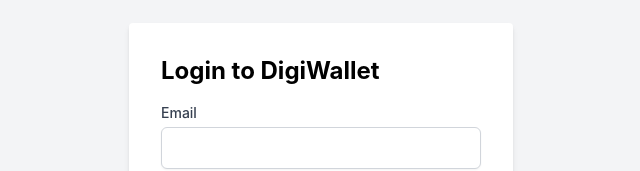
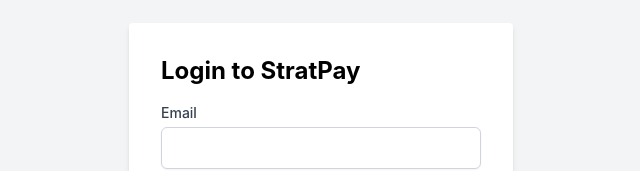
Before and after one commit to althealouise/alcruz-digital-wallet-react, a React (Create React App) app: page /login in a window 1280 px wide. Shown: the part 199-370 px from the top of the page, without its empty margins (319-959 px from the left). Built offline with nearby package versions, Linux system fonts and the light colour scheme.

Commit message:
fixed profile icon in sm screen

```diff
--- a/public/index.html
+++ b/public/index.html
@@ -2,7 +2,7 @@
 <html lang="en">
   <head>
     <meta charset="utf-8" />
-    <link rel="icon" href="%PUBLIC_URL%/favicon.ico" />
+    <link rel="icon" href="%PUBLIC_URL%/sp_favicon.ico" />
     <meta name="viewport" content="width=device-width, initial-scale=1" />
     <meta name="theme-color" content="#000000" />
     <meta
@@ -24,7 +24,7 @@
       work correctly both with client-side routing and a non-root public URL.
       Learn how to configure a non-root public URL by running `npm run build`.
     -->
-    <title>React App</title>
+    <title>StratPay</title>
   </head>
   <body>
     <noscript>You need to enable JavaScript to run this app.</noscript>
--- a/src/components/Dashboard.tsx
+++ b/src/components/Dashboard.tsx
@@ -50,7 +50,7 @@
     <div className="flex flex-col h-screen bg-gray-100">
       {/* Top Navigation Bar */}
       <header className="bg-white shadow-md flex items-center justify-between p-4 relative">
-        <h1 className="text-2xl font-bold text-blue-600 md:block">DigiWallet</h1>
+        <h1 className="text-2xl font-bold text-blue-600 md:block">StratPay</h1>
 
         {/* Centered Navigation Menu for Larger Screens */}
         <div className="hidden md:flex flex-grow justify-center">
@@ -68,8 +68,8 @@
           ))}
         </div>
 
-        {/* Profile Icon for Larger Screens */}
-        <div className="relative hidden md:flex items-center">
+        {/* Profile Icon for All Screens */}
+        <div className="relative flex items-center">
           <button
             onClick={() => setIsProfileMenuOpen(!isProfileMenuOpen)}
             className="flex items-center space-x-2 text-gray-600 hover:text-blue-600"
--- a/src/components/Login.tsx
+++ b/src/components/Login.tsx
@@ -41,7 +41,7 @@
   return (
     <div className="min-h-screen flex items-center justify-center bg-gray-100">
       <div className="bg-white p-8 rounded shadow-md w-96">
-        <h2 className="text-2xl font-bold mb-4">Login to DigiWallet</h2>
+        <h2 className="text-2xl font-bold mb-4">Login to StratPay</h2>
         <form onSubmit={handleSubmit} className="space-y-4">
           <div>
             <label htmlFor="email" className="block text-sm font-medium text-gray-700">Email</label>
```
Also changed, not shown: public/stratpay.png (added), 1 other file (tests, documents, lock files or other folders).
